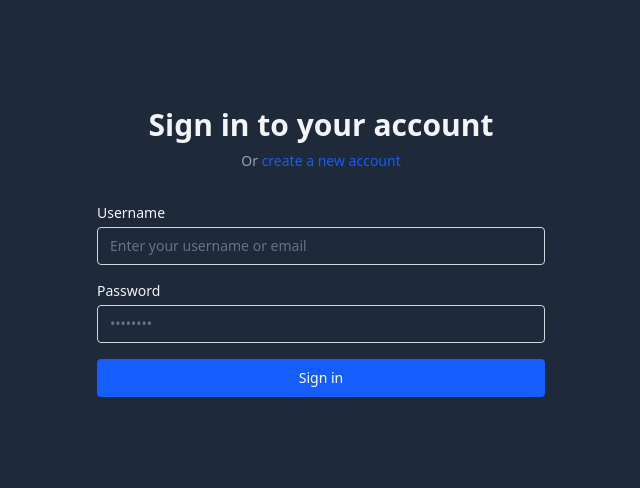
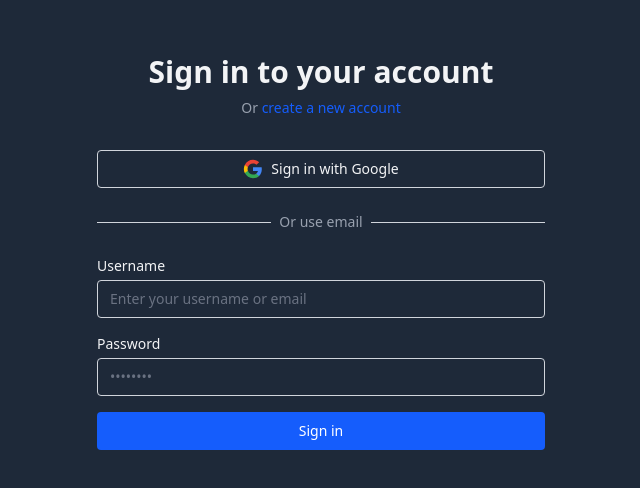
Before and after one commit to dbtiunov/perga-web, a React (Vite) app: page /signin/ in a window 1280 px wide. Shown: the part 160-648 px from the top of the page, without its empty margins (319-959 px from the left). Built offline with nearby package versions, Linux system fonts and the light colour scheme; no server answers.

Commit message:
Add google signin

```diff
--- a/src/api/auth/auth.dto.ts
+++ b/src/api/auth/auth.dto.ts
@@ -39,3 +39,7 @@ export interface TokenDTO {
 export interface RefreshTokenDTO {
   refresh_token: string;
 }
+
+export interface GoogleSigninDTO {
+  id_token: string;
+}
--- a/src/api/auth/auth.service.ts
+++ b/src/api/auth/auth.service.ts
@@ -12,6 +12,7 @@ import type {
   TokenDTO,
   UpdatePasswordDTO,
   RefreshTokenDTO,
+  GoogleSigninDTO,
 } from './auth.dto';
 
 const { API_BASE_URL } = getConfig();
@@ -23,6 +24,9 @@ export const signup = (userData: UserSignupDTO) =>
 
 export const signin = (userData: UserSigninDTO) =>
   axios.post<TokenDTO>(`${AUTH_API_URL}/access_token_json/`, userData);
+
+export const googleSignin = (data: GoogleSigninDTO) =>
+  axios.post<TokenDTO>(`${AUTH_API_URL}/google/`, data);
 
 export const refreshToken = (refreshTokenData: RefreshTokenDTO) =>
   axios.post<TokenDTO>(`${AUTH_API_URL}/refresh_token/`, refreshTokenData);
--- a/src/common/contexts/auth/AuthContext.tsx
+++ b/src/common/contexts/auth/AuthContext.tsx
@@ -6,10 +6,12 @@ import type {
   UserSigninDTO,
   UserUpdateDTO,
   UpdatePasswordDTO,
+  GoogleSigninDTO,
 } from '@api/auth';
 import {
   signin,
   signup,
+  googleSignin,
   storeToken,
   removeToken,
   isAuthenticated,
@@ -69,6 +71,18 @@ export const AuthProvider: React.FC<AuthProviderProps> = ({ children }) => {
     }
   };
 
+  const handleGoogleSignin = async (data: GoogleSigninDTO) => {
+    setIsLoading(true);
+    try {
+      const response = await googleSignin(data);
+      storeToken(response.data);
+
+      await handleFetchUser();
+    } finally {
+      setIsLoading(false);
+    }
+  };
+
   const handleSignup = async (userData: UserSignupDTO) => {
     setIsLoading(true);
     try {
@@ -106,6 +120,7 @@ export const AuthProvider: React.FC<AuthProviderProps> = ({ children }) => {
     user,
     signin: handleSignin,
     signup: handleSignup,
+    googleSignin: handleGoogleSignin,
     logout: handleLogout,
     fetchUser: handleFetchUser,
     updateUser: handleUpdateUser,
--- a/src/common/contexts/auth/AuthContext.types.ts
+++ b/src/common/contexts/auth/AuthContext.types.ts
@@ -1,12 +1,13 @@
 import { createContext } from 'react';
 
-import { UserDTO, UserSigninDTO, UserSignupDTO, UserUpdateDTO, UpdatePasswordDTO } from '@api/auth';
+import { UserDTO, UserSigninDTO, UserSignupDTO, UserUpdateDTO, UpdatePasswordDTO, GoogleSigninDTO } from '@api/auth';
 
 export interface AuthContextType {
   isAuthenticated: boolean;
   user: UserDTO | null;
   signin: (credentials: UserSigninDTO) => Promise<void>;
   signup: (userData: UserSignupDTO) => Promise<void>;
+  googleSignin: (data: GoogleSigninDTO) => Promise<void>;
   logout: () => void;
   fetchUser: () => void;
   updateUser: (userData: UserUpdateDTO) => Promise<void>;
--- a/src/sections/auth/Signin.tsx
+++ b/src/sections/auth/Signin.tsx
@@ -12,8 +12,25 @@ export const Signin: React.FC = () => {
   const [error, setError] = useState('');
   const [isLoading, setIsLoading] = useState(false);
 
-  const { signin } = useAuth();
+  const { signin, googleSignin } = useAuth();
   const navigate = useNavigate();
+
+  const handleGoogleLogin = async () => {
+    setError('');
+    setIsLoading(true);
+    try {
+      // In a real application, you would use a Google Auth library (e.g., @react-oauth/google)
+      // to get the id_token. For now, we'll just log it or provide a placeholder.
+      console.log('Google login clicked');
+      // await googleSignin({ id_token: '...' });
+      // navigate('/planner/');
+    } catch (err) {
+      setError('Google Sign-in failed');
+      console.error(err);
+    } finally {
+      setIsLoading(false);
+    }
+  };
 
   const handleSubmit = async (e: React.FormEvent) => {
     e.preventDefault();
@@ -57,7 +74,48 @@ export const Signin: React.FC = () => {
           </div>
         )}
 
-        <form className="mt-8 space-y-4" onSubmit={handleSubmit}>
+        <div className="mt-8 space-y-6">
+          <div>
+            <button
+              type="button"
+              onClick={handleGoogleLogin}
+              disabled={isLoading}
+              className={`group relative w-full flex justify-center py-2 px-4 border border-border-main text-sm
+                            font-medium rounded text-text-main hover:bg-bg-hover focus:outline-none
+                            ${isLoading ? 'opacity-70 cursor-not-allowed' : ''}`}
+            >
+              <svg className="w-5 h-5 mr-2" viewBox="0 0 24 24">
+                <path
+                  fill="#4285F4"
+                  d="M22.56 12.25c0-.78-.07-1.53-.2-2.25H12v4.26h5.92c-.26 1.37-1.04 2.53-2.21 3.31v2.77h3.57c2.08-1.92 3.28-4.74 3.28-8.09z"
+                />
+                <path
+                  fill="#34A853"
+                  d="M12 23c2.97 0 5.46-.98 7.28-2.66l-3.57-2.77c-1 .67-2.28 1.06-3.71 1.06-2.86 0-5.29-1.93-6.16-4.53H2.18v2.84C3.99 20.53 7.7 23 12 23z"
+                />
+                <path
+                  fill="#FBBC05"
+                  d="M5.84 14.09c-.22-.67-.35-1.39-.35-2.09s.13-1.42.35-2.09V7.07H2.18C1.43 8.55 1 10.22 1 12s.43 3.45 1.18 4.93l3.66-2.84z"
+                />
+                <path
+                  fill="#EA4335"
+                  d="M12 5.38c1.62 0 3.06.56 4.21 1.64l3.15-3.15C17.45 2.09 14.97 1 12 1 7.7 1 3.99 3.47 2.18 7.07l3.66 2.84c.87-2.6 3.3-4.53 6.16-4.53z"
+                />
+              </svg>
+              Sign in with Google
+            </button>
+          </div>
+
+          <div className="relative">
+            <div className="absolute inset-0 flex items-center">
+              <div className="w-full border-t border-border-main"></div>
+            </div>
+            <div className="relative flex justify-center text-sm">
+              <span className="px-2 bg-bg-main text-text-muted">Or use email</span>
+            </div>
+          </div>
+
+          <form className="space-y-4" onSubmit={handleSubmit}>
             <div className="space-y-4">
               <div>
                 <label htmlFor="username" className="block text-sm font-medium text-text-main mb-1">
@@ -107,5 +165,6 @@ export const Signin: React.FC = () => {
           </form>
         </div>
       </div>
+    </div>
   );
 };
--- a/src/sections/auth/Signup.tsx
+++ b/src/sections/auth/Signup.tsx
@@ -17,8 +17,25 @@ export const Signup: React.FC = () => {
   const [error, setError] = useState('');
   const [isLoading, setIsLoading] = useState(false);
 
-  const { signup } = useAuth();
+  const { signup, googleSignin } = useAuth();
   const navigate = useNavigate();
+
+  const handleGoogleLogin = async () => {
+    setError('');
+    setIsLoading(true);
+    try {
+      // In a real application, you would use a Google Auth library (e.g., @react-oauth/google)
+      // to get the id_token. For now, we'll just log it or provide a placeholder.
+      console.log('Google login clicked');
+      // await googleSignin({ id_token: '...' });
+      // navigate('/planner/');
+    } catch (err) {
+      setError('Google Sign-in failed');
+      console.error(err);
+    } finally {
+      setIsLoading(false);
+    }
+  };
 
   const handleSubmit = async (e: React.FormEvent) => {
     e.preventDefault();
@@ -72,7 +89,48 @@ export const Signup: React.FC = () => {
           </div>
         )}
 
-        <form className="mt-8 space-y-4" onSubmit={handleSubmit}>
+        <div className="mt-8 space-y-6">
+          <div>
+            <button
+              type="button"
+              onClick={handleGoogleLogin}
+              disabled={isLoading}
+              className={`group relative w-full flex justify-center py-2 px-4 border border-border-main text-sm
+                            font-medium rounded text-text-main hover:bg-bg-hover focus:outline-none
+                            ${isLoading ? 'opacity-70 cursor-not-allowed' : ''}`}
+            >
+              <svg className="w-5 h-5 mr-2" viewBox="0 0 24 24">
+                <path
+                  fill="#4285F4"
+                  d="M22.56 12.25c0-.78-.07-1.53-.2-2.25H12v4.26h5.92c-.26 1.37-1.04 2.53-2.21 3.31v2.77h3.57c2.08-1.92 3.28-4.74 3.28-8.09z"
+                />
+                <path
+                  fill="#34A853"
+                  d="M12 23c2.97 0 5.46-.98 7.28-2.66l-3.57-2.77c-1 .67-2.28 1.06-3.71 1.06-2.86 0-5.29-1.93-6.16-4.53H2.18v2.84C3.99 20.53 7.7 23 12 23z"
+                />
+                <path
+                  fill="#FBBC05"
+                  d="M5.84 14.09c-.22-.67-.35-1.39-.35-2.09s.13-1.42.35-2.09V7.07H2.18C1.43 8.55 1 10.22 1 12s.43 3.45 1.18 4.93l3.66-2.84z"
+                />
+                <path
+                  fill="#EA4335"
+                  d="M12 5.38c1.62 0 3.06.56 4.21 1.64l3.15-3.15C17.45 2.09 14.97 1 12 1 7.7 1 3.99 3.47 2.18 7.07l3.66 2.84c.87-2.6 3.3-4.53 6.16-4.53z"
+                />
+              </svg>
+              Sign up with Google
+            </button>
+          </div>
+
+          <div className="relative">
+            <div className="absolute inset-0 flex items-center">
+              <div className="w-full border-t border-border-main"></div>
+            </div>
+            <div className="relative flex justify-center text-sm">
+              <span className="px-2 bg-bg-main text-text-muted">Or use email</span>
+            </div>
+          </div>
+
+          <form className="space-y-4" onSubmit={handleSubmit}>
             <div className="space-y-4">
               <div>
                 <label htmlFor="username" className="block text-sm font-medium text-text-main mb-1">
@@ -157,5 +215,6 @@ export const Signup: React.FC = () => {
           </form>
         </div>
       </div>
+    </div>
   );
 };
```
Lines whose indentation alone changed are shown as unchanged.
